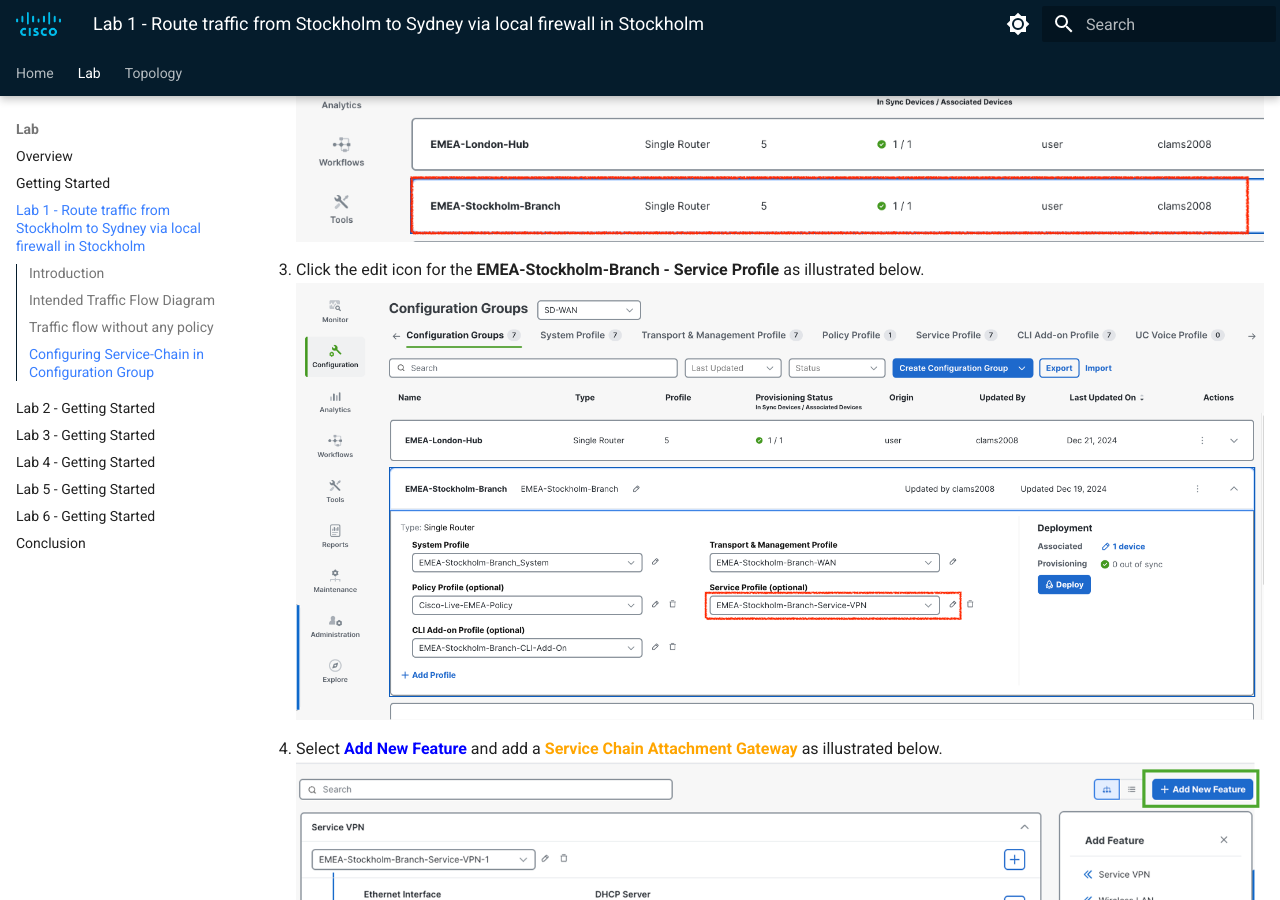
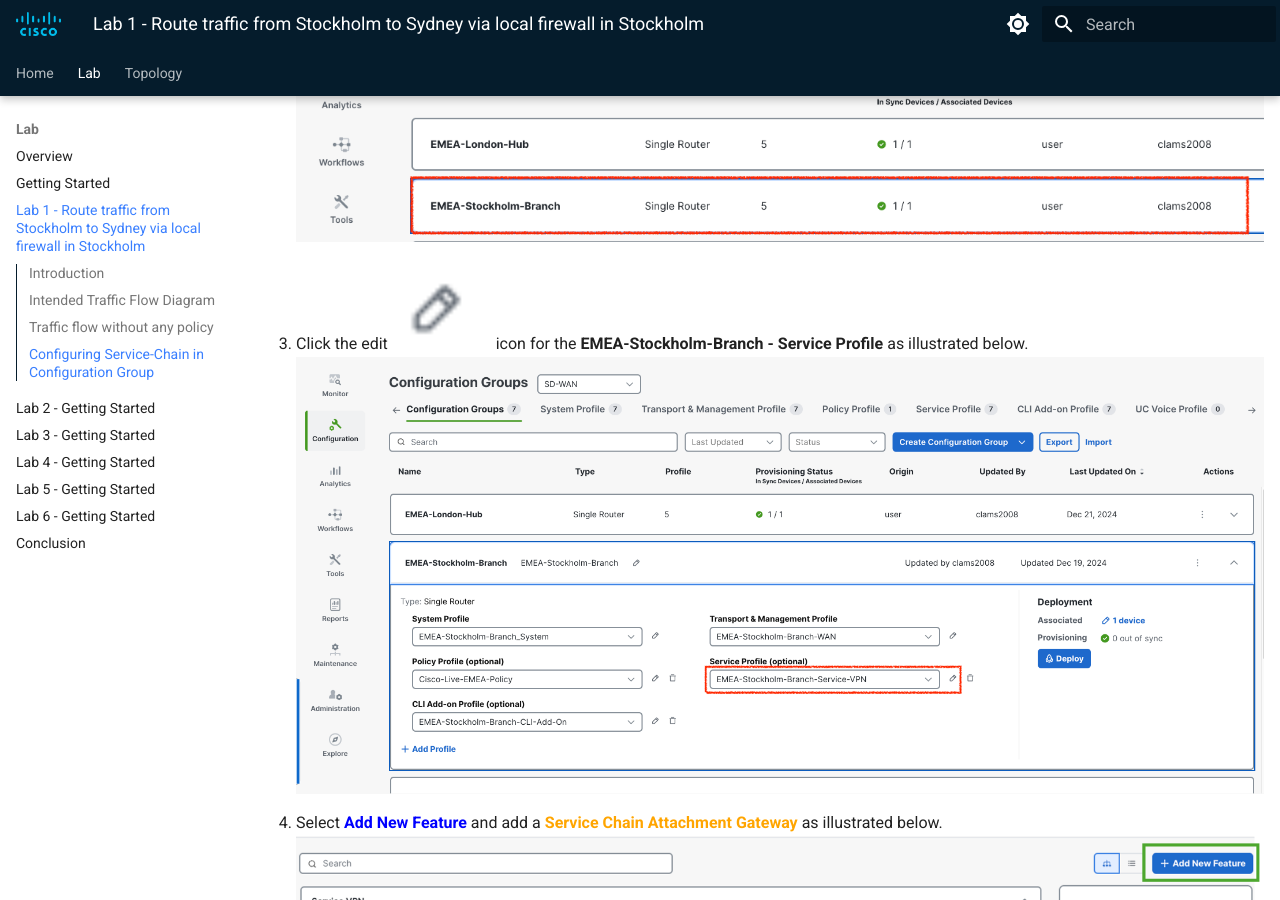
Before and after one commit to ciscodocs/ltrent-2008-clemea25, an MkDocs documentation site: the page built from docs/lab1_getting_started.md, in a window 1280 px wide and 900 px high, scrolled down 4089 px. Built offline with MkDocs 1.6.1 and Material for MkDocs 9.7.7, drawn with Linux system fonts in a browser that asks for light colours.

Commit message:
Scenario-1 guide

```diff
--- a/docs/lab1_getting_started.md
+++ b/docs/lab1_getting_started.md
@@ -101,7 +101,7 @@ Next, we will configure a service chain within the service-profile parcel in the
    ![Configuration Group](./assets/S-1-figure-4.png)
 2. Locate and click on the **EMEA-Stockholm-Branch** Configuration Group as illustrated below.
    ![Locate Configuration Group](./assets/S-1-figure-5.png)
-3. Click the edit icon for the **EMEA-Stockholm-Branch - Service Profile** as illustrated below.
+3. Click the edit ![Edit Icon](./assets/S-1-edit-icon.png){.off-glb, width=100} icon for the **EMEA-Stockholm-Branch - Service Profile** as illustrated below.
    ![EMEA Stockholm Configuration Group](./assets/S-1-figure-6.png)
 4. Select **<font color="blue">Add New Feature</font>** and add a <font color="orange">**Service Chain Attachment Gateway**</font> as illustrated below.
    ![Adding New Feature in Configuration Group](./assets/S-1-figure-7.png)
```
Also changed, not shown: docs/assets/S-1-edit-icon.png (added).
